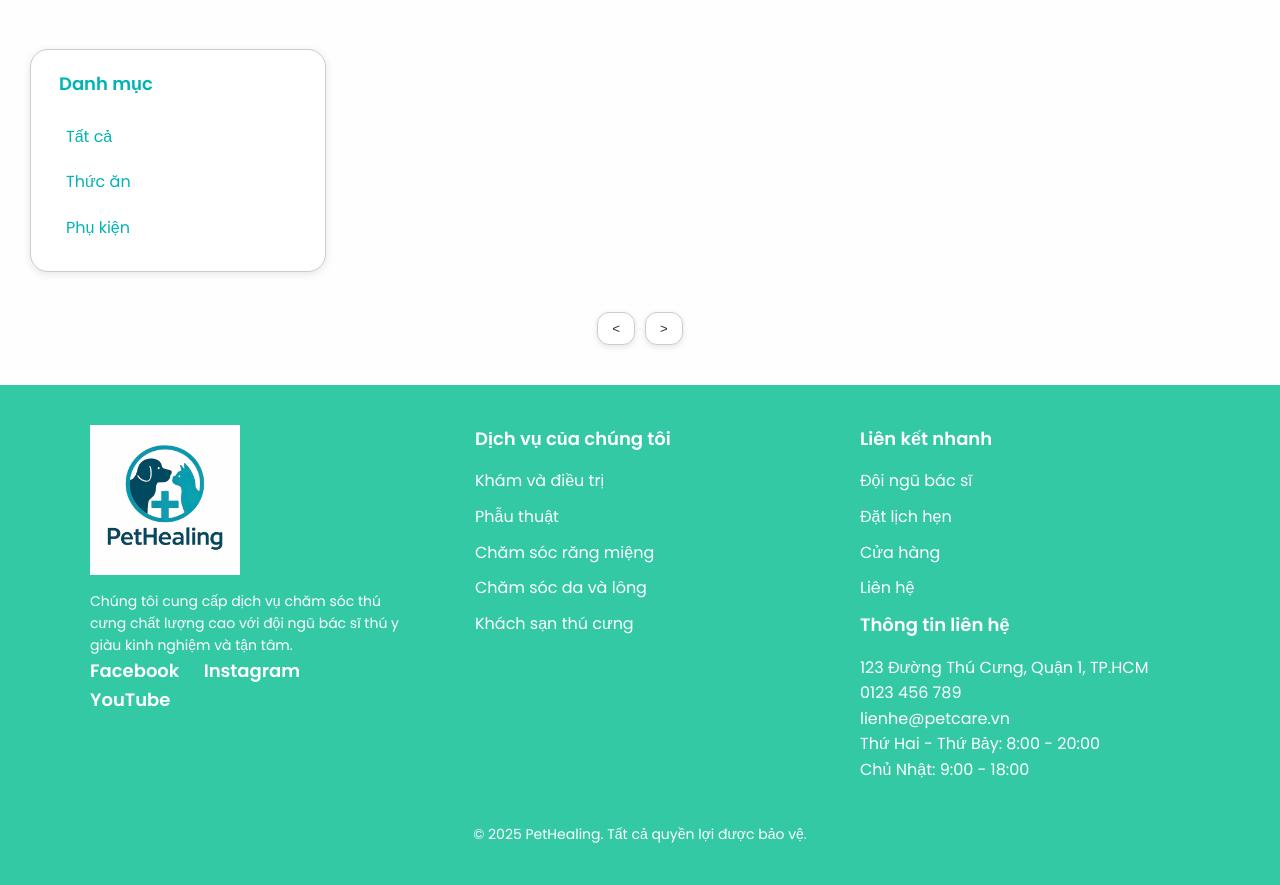
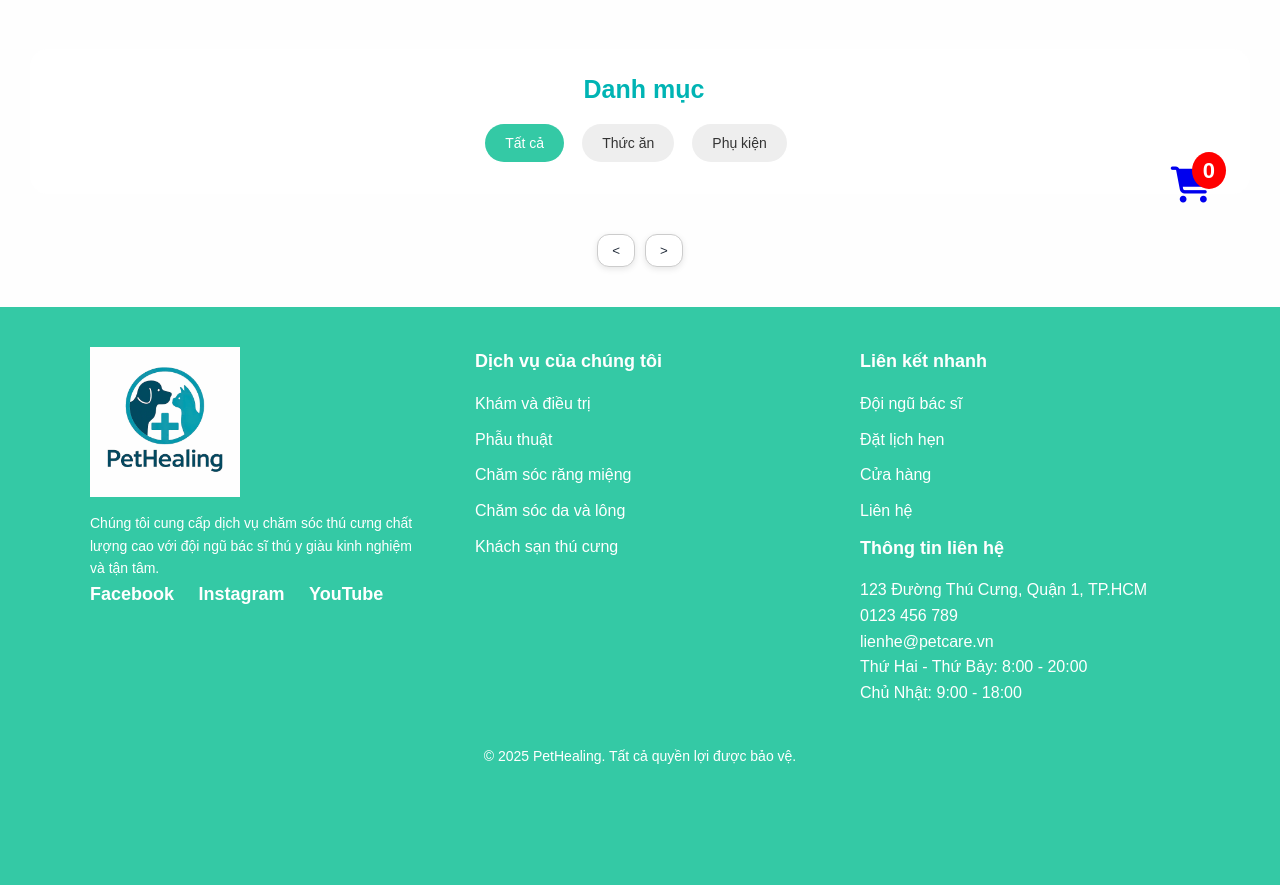
Before and after one commit to tuyenhk05/PetHealing, a PHP site: page /all_products.php in a window 1280 px wide. Shown: the part 561-1446 px from the top of the page. After the commit the page ends 1325 px from the top, so only its background shows below. Run offline with PHP 8.4, Linux system fonts and the light colour scheme; data that the repository does not hold is empty.

Commit message:
uppdate cart

```diff
--- a/assets/css/category.css
+++ b/assets/css/category.css
@@ -84,14 +84,15 @@
 /* Danh sách cửa hàng */
 
 .store .category-filter {
-    border: 1px solid #ccc;
-    box-shadow: 0 2px 8px rgba(0,0,0,0.1);
     border-radius: 18px;
     padding: 20px;
-    width: 25%;
+    width: 100%;
     background-color: #fff;
+    text-align: center;
 }
-
+    .store .category-filter h2 span{
+        text-align: center;
+    }
     .inner-subnav .search-box {
         position: relative;
         display: flex;
@@ -99,7 +100,6 @@
         width: 500px;
         max-width: 90%;
         background: white;
-
         border-radius: 50px;
         padding: 5px 20px;
         box-shadow: 0 6px 12px rgba(0, 0, 0, 0.1);
@@ -141,12 +141,112 @@
 }
 
 
-.category-filter h3 {
+.category-filter h2 {
     margin-bottom: 15px;
-    font-size: 18px;
+    font-size: 25px;
+
+}
+.active {
+    background-color: #34C9A5 !important;
+    color: white;
+}
+/* Chỉnh style cho phần chọn số lượng */
+.quantity-selector {
     display: flex;
     align-items: center;
+    gap: 10px;
+    margin-top: 10px;
 }
+
+/* Nút tăng giảm */
+.quantity-btn {
+    background-color: #fff;
+    border: 1px solid #fff;
+    padding: 2px 7px;
+    border-radius: 15%;
+    font-size: 18px;
+    cursor: pointer;
+    transition: background-color 0.3s ease;
+}
+
+    .quantity-btn:hover {
+        background-color: #ddd;
+    }
+
+/* Ô input số lượng */
+.quantity-selector input[type="number"] {
+    width: 50px;
+    text-align: center;
+    font-size: 16px;
+    padding: 5px;
+    border: 1px solid #ccc;
+    border-radius: 5px;
+    margin: 0;
+}
+
+    /* Hiệu ứng khi hover qua input */
+    .quantity-selector input[type="number"]:focus {
+        border-color: #007BFF;
+        outline: none;
+    }
+/* Định dạng cho phần giỏ hàng */
+
+.cart {
+    position: fixed;
+    bottom: 30px;
+    right: 30px;
+
+    color: white;
+    border-radius: 50px;
+
+
+    display: flex;
+    align-items: center;
+    justify-content: center;
+    gap: 12px;
+    cursor: pointer;
+
+    transition: all 0.3s ease; /* Hiệu ứng mượt khi hover */
+    z-index: 9999;
+}
+
+    /* Hiệu ứng hover cho giỏ hàng */
+    .cart:hover {
+
+        transform: translateY(-5px); /* Nâng giỏ hàng khi hover */
+    }
+
+    /* Biểu tượng giỏ hàng */
+    .cart i {
+        font-size: 36px;
+        transition: transform 0.3s ease; /* Hiệu ứng chuyển động cho biểu tượng */
+    }
+
+    /* Hiệu ứng khi hover vào biểu tượng giỏ hàng */
+    .cart:hover i {
+        transform: rotate(15deg); /* Quay biểu tượng giỏ hàng khi hover */
+    }
+
+/* Số lượng sản phẩm trong giỏ hàng */
+#cart-count {
+    font-weight: bold;
+    font-size: 22px;
+    color: white;
+    border-radius: 50%;
+    padding: 1px 11px;
+    display: inline-block;
+    min-width: 24px;
+    text-align: center;
+    position: relative;
+    top: -20px;
+    right: 24px;
+    background-color: red;
+    font-family: 'Poppins', sans-serif;
+}
+
+
+
+
 .category-filter .icon  {
     margin-right: 8px;
     color: #10b981;
@@ -156,30 +256,41 @@
     padding: 0;
     margin: 0;
 }
-
-.store .category-filter  .category-list li {
-    padding: 10px 15px;
+.category-list {
+    width: 100%;
+    display: flex;
+    gap: 10px;
+    justify-content: center;
+    text-align: center;
+}
+.store .category-filter .category-list li {
+    background: #eee;
+    border: none;
+    padding: 8px 20px;
+    margin: 0 8px 12px 0;
+    font-size: 14px;
+    border-radius: 20px;
     cursor: pointer;
-    border-radius: 8px;
-    color: #00b4b4;
-    transition: background-color 0.3s;
+    transition: background-color 0.3s ease;
 }
 
 .category-list li:hover {
-  background-color: #6FD3C8;
+    background-color: #34C9A5!important;
+    color: white;
 }
-.category .category-filter h3 {
+.category .category-filter h2 {
     color: #00b4b4;
 }
 
 .category .product {
-    width: 75%;
-    margin-left: 40px;
+    max-width: 1200px;
+    margin-left: auto;
+    margin-right: auto;
 }
     .category .product .card {
         border-radius: 18px;
         width: 320px;
-        height: 420px;
+        min-height: 420px;
         margin-bottom: 15px;
         box-shadow: 0 2px 8px rgba(0,0,0,0.1);
 
@@ -215,7 +326,7 @@
             flex-direction: column;
             align-items: stretch;
             justify-content: space-around;
-            height:220px;
+            min-height:280px;
         }
 .category .product .card .card-content span{
     color: #D22893;
@@ -261,9 +372,7 @@
 
 }
 .category {
-    display: flex;
-    align-items: flex-start;
-    justify-content: space-between;
+
 }
 .product {
     display: flex;
--- a/public/all_products.php
+++ b/public/all_products.php
@@ -16,12 +16,11 @@ $result = mysqli_query($conn, $sql);
 <head>
     <meta charset="UTF-8">
     <meta name="viewport" content="width=device-width, initial-scale=1.0">
-    <title>PetHealing - Trang chủ</title>
+    <title>PetHealing - Trang sản phẩm</title>
     <link rel="stylesheet" href="../assets/css/style.css">
     <link rel="stylesheet" href="../assets/css/category.css">
-    <script src="https://code.jquery.com/jquery-3.6.0.min.js"></script> <!-- Liên kết với jQuery -->
+    <script src="https://code.jquery.com/jquery-3.6.0.min.js"></script>
     <link rel="stylesheet" href="https://cdnjs.cloudflare.com/ajax/libs/font-awesome/6.7.2/css/all.min.css" integrity="sha512-Evv84Mr4kqVGRNSgIGL/F/aIDqQb7xQ2vcrdIwxfjThSH8CSR7PBEakCr51Ck+w+/U6swU2Im1vVX0SVk9ABhg==" crossorigin="anonymous" referrerpolicy="no-referrer" />
-    <link href="https://fonts.googleapis.com/css2?family=Poppins:wght@300;400;600&display=swap" rel="stylesheet">
     <script src="../assets/js/category.js" defer></script>
 </head>
 <body>
@@ -36,46 +35,130 @@ $result = mysqli_query($conn, $sql);
             </form>
         </div>
     </div>
-    <!-- Danh mục sản phẩmphẩm -->
+
+    <!-- Danh mục sản phẩm -->
     <div class="container-category">
         <div class="store">
             <div class="category">
-                <!-- Bộ lọc theo danh mục -->
                 <div class="category-filter">
-                        <h3><span class="icon"></span>Danh mục</h3>
+                    <h2><span class="icon"></span>Danh mục</h2>
                     <ul class="category-list">
-                            <li data-category="all">Tất cả</li>
+                        <li data-category="all" class="active">Tất cả</li>
                         <li data-category="thuc-an">Thức ăn</li>
                         <li data-category="phu-kien">Phụ kiện</li>
                     </ul>
                 </div>
                 <div class="product">
                     <?php while ($row = mysqli_fetch_assoc($result)) {
-                        // Định dạng giá tiền với dấu phân cách hàng nghìn
                         $formattedPrice = number_format($row['gia'], 0, '', '.');
                         ?>
                         <div class="card" data-category="<?php echo $row['loai']; ?>" data-name="<?php echo strtolower($row['ten']); ?>">
-                            <div class="card-image" ><img src="../assets/image/<?php echo $row['ten']; ?>.jpg" alt="<?php echo $row['ten']; ?>"></div>
-
+                            <div class="card-image">
+                                <img src="../assets/image/<?php echo $row['ten']; ?>.jpg" alt="<?php echo $row['ten']; ?>">
+                            </div>
                             <div class="card-content">
                                 <h3><?php echo $row['ten']; ?></h3>
                                 <p><?php echo $row['mo_ta']; ?></p>
                                 <span><?php echo $formattedPrice; ?> VND</span>
 
+                                <!-- Chọn số lượng với nút tăng giảm -->
+                                <div class="quantity-selector">
+                                    <label for="quantity-<?php echo $row['ten']; ?>">Số lượng:</label>
+                                    <button class="quantity-btn" onclick="updateQuantity('<?php echo $row['ten']; ?>', -1)">-</button>
+                                    <input type="number" id="quantity-<?php echo $row['ten']; ?>" name="quantity" min="1" value="1" readonly>
+                                    <button class="quantity-btn" onclick="updateQuantity('<?php echo $row['ten']; ?>', 1)">+</button>
+                                </div>
+
                                 <div class="actions">
                                     <a href="#" class="details">Chi tiết</a>
-                                    <button class="btn-filled"><i class="fa fa-shopping-cart"></i> Thêm</button>
+                                    <button class="btn-filled add-to-cart" data-name="<?php echo $row['ten']; ?>" data-price="<?php echo $formattedPrice; ?>"><i class="fa fa-shopping-cart"></i> Thêm</button>
                                 </div>
                             </div>
                         </div>
                     <?php } ?>
                 </div>
             </div>
-            <div class="pagination" ></div>
+            <div class="pagination"></div>
         </div>
     </div>
+
+    <div class="cart">
+        <a href="cart.php" class="btn-cart">
+            <i class="fa fa-shopping-cart"></i>  <span id="cart-count">0</span>
+        </a>
+    </div>
+
+    <script>
+        const categoryItems = document.querySelectorAll(".category-list li");
+
+        categoryItems.forEach((item) => {
+            item.addEventListener("click", function () {
+                categoryItems.forEach((item) => item.classList.remove("active"));
+                this.classList.add("active");
+            });
+        });
+
+      const cart = [];
+
+// Cập nhật giỏ hàng vào localStorage
+function updateCart() {
+    localStorage.setItem('cart', JSON.stringify(cart));
+    document.getElementById('cart-count').textContent = cart.length;
+}
+
+// Cập nhật số lượng sản phẩm
+function updateQuantity(productName, change) {
+    const quantityInput = document.getElementById('quantity-' + productName);
+    let currentQuantity = parseInt(quantityInput.value);
+    currentQuantity += change;
+    if (currentQuantity < 1) currentQuantity = 1; // Đảm bảo không giảm xuống dưới 1
+    quantityInput.value = currentQuantity;
+}
+
+// Thêm sản phẩm vào giỏ hàng
+const addToCartButtons = document.querySelectorAll('.add-to-cart');
+addToCartButtons.forEach(button => {
+    button.addEventListener('click', function() {
+        const productName = this.getAttribute('data-name');
+        const productPrice = this.getAttribute('data-price');
+        const quantity = document.getElementById('quantity-' + productName).value;
+
+        const product = {
+            name: productName,
+            price: productPrice,
+            quantity: parseInt(quantity), // Chuyển số lượng thành số
+            selected:true
+        };
+
+        // Kiểm tra nếu sản phẩm đã có trong giỏ hàng
+        const existingProduct = cart.find(item => item.name === productName);
+
+        if (existingProduct) {
+            // Nếu sản phẩm đã có, chỉ cập nhật số lượng
+            existingProduct.quantity += product.quantity;
+        } else {
+            // Nếu sản phẩm chưa có, thêm mới
+            cart.push(product);
+        }
+
+        // Cập nhật giỏ hàng trong localStorage
+        updateCart();
+    });
+});
+
+// Tải giỏ hàng khi trang được tải lại
+window.onload = function() {
+    const storedCart = JSON.parse(localStorage.getItem('cart')) || [];
+    storedCart.forEach(item => {
+        cart.push(item);  // Thêm sản phẩm từ localStorage vào giỏ hàng
+    });
+    updateCart();  // Cập nhật giỏ hàng sau khi tải
+};
+
+    </script>
 </body>
 </html>
+
 <?php
 include('../includes/footer.php'); // Bao gồm footer
 ?>
```
Also changed, not shown: assets/css/cart.css (added, +173 -0 lines), assets/js/category.js (+6 -11 lines), public/cart.php (added, +166 -0 lines). Lines whose indentation alone changed are shown as unchanged.
